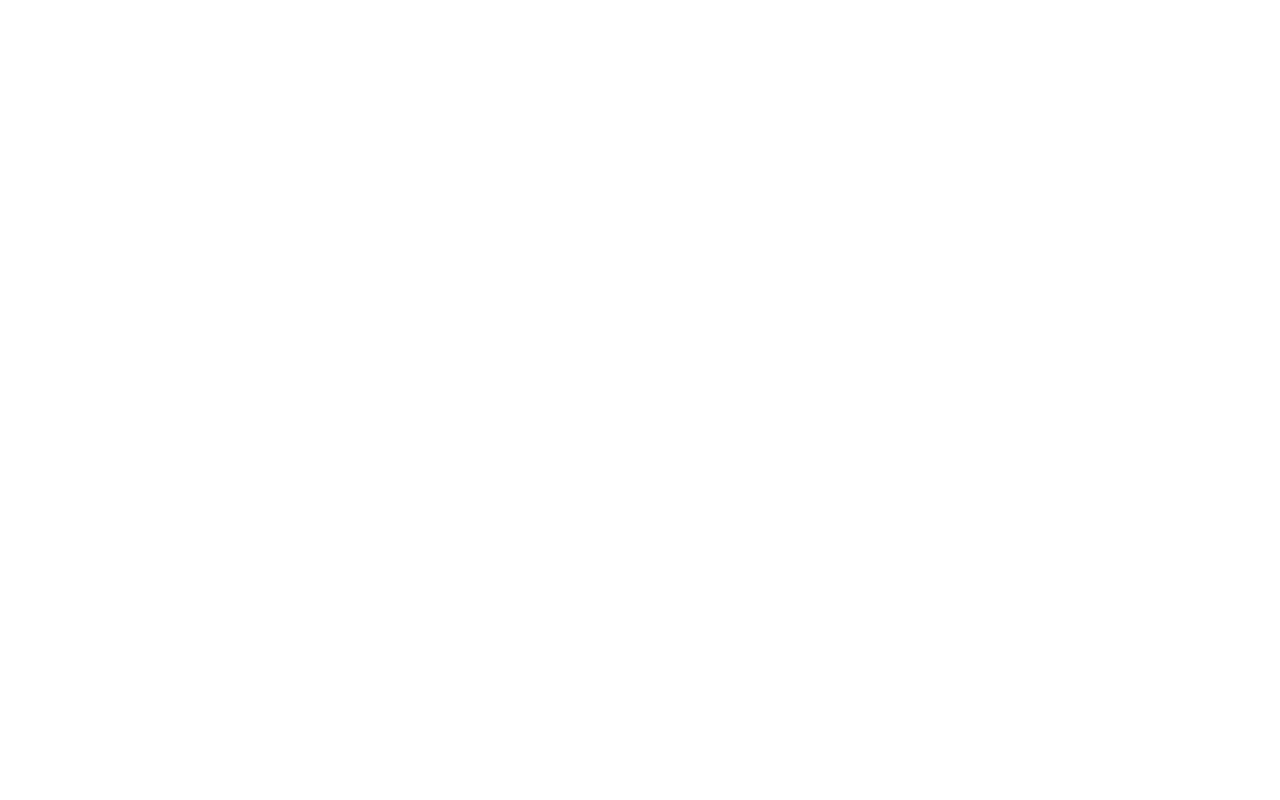
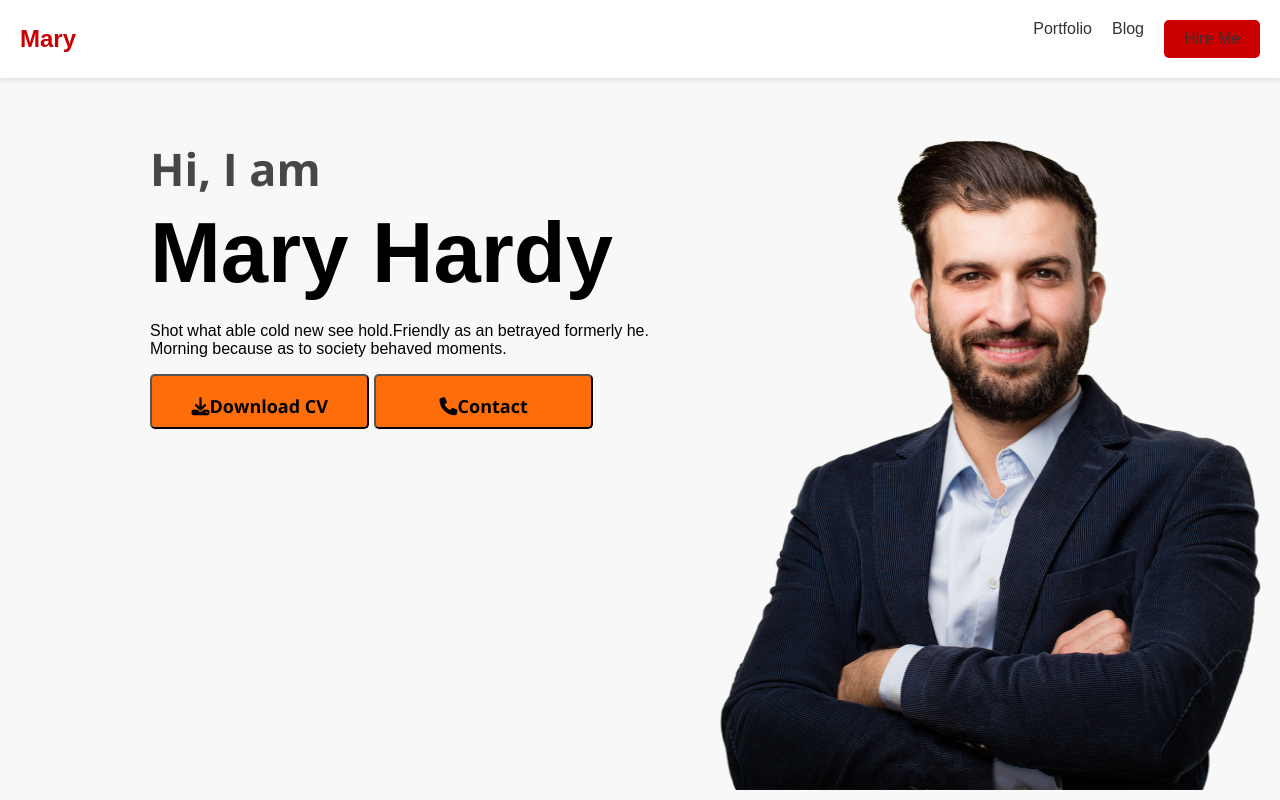
Before and after one commit to jakiulislamjarif/my-web-portfolio, a plain HTML site: page index.html in a window 1280 px wide. Drawn offline with nearby package versions, Linux system fonts and the light colour scheme.

Commit message:
full header projrct

```diff
--- a/index.html
+++ b/index.html
@@ -1,10 +1,41 @@
 <!DOCTYPE html>
 <html lang="en">
-  <head>
-    <meta charset="utf-8">
-    <title>title</title>
-  </head>
-  <body>
+<head>
+  <meta charset="UTF-8">
+  <meta name="viewport" content="width=device-width, initial-scale=1.0">
+  <link rel="preconnect" href="https://fonts.googleapis.com">
+<link rel="preconnect" href="https://fonts.gstatic.com" crossorigin>
+<link href="https://fonts.googleapis.com/css2?family=Open+Sans:wght@400;700;800&display=swap" rel="stylesheet">
+  <link rel="stylesheet" href="styles/portfolio.css">
+  <script src="https://kit.fontawesome.com/b3c193c9d8.js" crossorigin="anonymous"></script>
+  <title>Your Portfolio</title>
+</head>
+<body>
+    <header>
 
-  </body>
+
+  <nav role="navigation">
+    <div class="left-side">
+      <span class="mary">Mary</span>
+    </div>
+    <div class="right-side">
+      <a href="#">Portfolio</a>
+      <a href="#">Blog</a>
+      <a href="#" class="hire-me-button">Hire Me</a>
+    </div>
+  </nav><div class="header">
+    <div class="banner-content">
+        <h1 class="front-head">Hi, I  am</h1>
+    <h3 class="front-name">Mary Hardy</h3>
+    <p class="front-header-details">Shot what able cold new see hold.Friendly as an betrayed formerly he. Morning because as to society behaved moments.</p>
+    <button class="btn-primary"><i class="fa-solid fa-download"></i>Download CV</button>
+    <button class="btn-primary"><i class="fa-solid fa-phone"></i>Contact</button>
+    </div>
+
+        <img class="hardy" src="images/hardy.png">
+
+</div>
+</header>
+
+</body>
 </html>
--- /dev/null
+++ b/styles/portfolio.css
@@ -0,0 +1,129 @@
+body {
+    margin: 0;
+    font-family: 'Arial', sans-serif;
+    background-color: #f8f8f8;
+  }
+
+  nav {
+    background-color: #fff;
+    color: #333;
+    display: flex;
+    justify-content: space-between;
+    padding: 20px;
+    box-shadow: 0px 2px 5px rgba(0, 0, 0, 0.1);
+  }
+
+  .left-side {
+    display: flex;
+    align-items: center;
+  }
+
+  .mary {
+    font-weight: bold;
+    font-size: 1.5em;
+    color: #cc0000;
+  }
+
+  .right-side {
+    display: flex;
+  }
+
+  .right-side a {
+    color: #333;
+    text-decoration: none;
+    margin-left: 20px;
+    transition: color 0.3s ease-in-out;
+  }
+
+  .right-side a:hover {
+    color: #cc0000;
+  }
+
+  .hire-me-button {
+    background-color: #cc0000;
+    color: #fff;
+    padding: 10px 20px;
+    border-radius: 5px;
+    text-decoration: none;
+    transition: background-color 0.3s ease-in-out;
+  }
+
+  .hire-me-button:hover {
+    background-color: #990000;
+  }
+.background{
+    position: absolute;
+    bottom: 10px;
+    right: 10px;
+    width: 1036px;
+height: 518px;
+
+
+
+
+
+}
+.hardy{
+    position: absolute;
+    bottom: 10px;
+    right: 10px;
+    width: 584px;/*width:500px*/
+    height: 676px;
+}
+.developer{
+    position: absolute;
+    top: 10px;
+    left: 10px;
+}
+.front-head{
+    font-family: Open Sans;
+font-weight: 600;
+color:#474747;
+margin-bottom:0px;
+font-family: Open Sans;
+font-size: 45px;
+}
+.front-name{
+font-size: 85px;
+font-weight: 700;
+margin-top:5px;
+margin-bottom:20px;
+}
+.header{
+
+    display:flex;
+    padding:30px 60px 0px 150px;
+    align-items:center;
+    justify-content:space-between;
+}
+.btn-primary{
+    background:#FD6E0A;
+    width: 219.49px;
+height: 55.01px;
+font-family: Open Sans;
+font-size: 18px;
+font-weight: 700;
+letter-spacing: 0em;
+text-align: center;
+padding:18px 35px;
+border-radius: 5px;
+}
+.
+/* Your existing CSS remains unchanged */
+
+.front-header-details{
+    max-width: 642px;
+    font-family: 'Open Sans', sans-serif;
+    font-size: 18px;
+    font-weight: 400;
+    text-align: center;
+    margin-top: 17px;
+    color: #474747; /* Adjust the color as needed */
+
+  }
+  .header .hardy{
+    width:600px;
+  }
+  .banner-content{
+    width:500px;
+  }
```
Also changed, not shown: images/developer.png (added), images/hardy.png (added), images/header_bg.png (added), images/icons/facebook.png (added), images/icons/insta.png (added), images/icons/js.png (added), images/icons/mongo.png (added), images/icons/nodejs.png (added), images/icons/react.png (added), images/icons/twitter.png (added).
